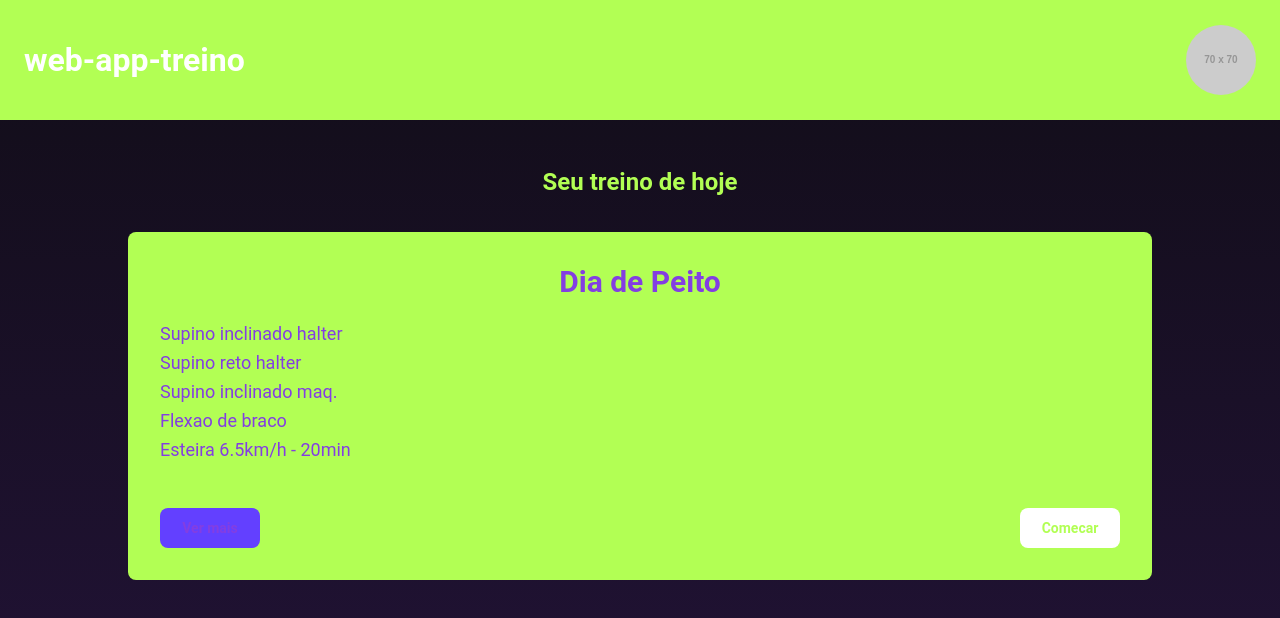
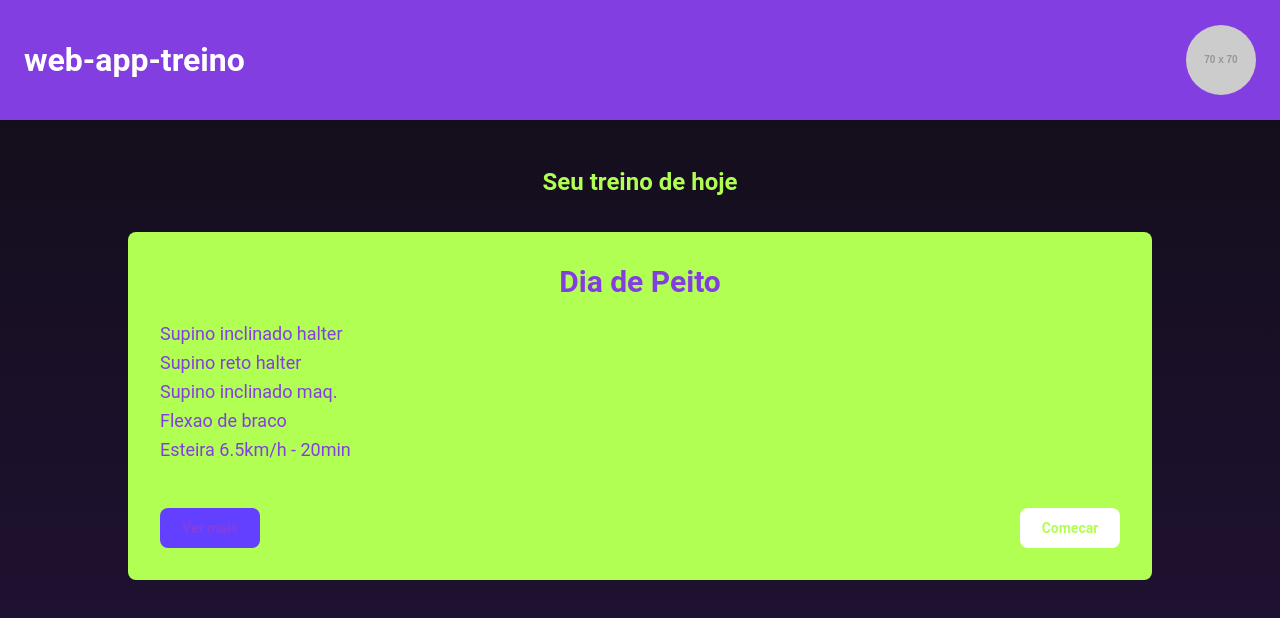
Before and after one commit to hsanfilippo/web-app-treino-front, a React (Create React App) app: page / in a window 1280 px wide. Shown: the top 618 px of the page. Built offline with nearby package versions, Linux system fonts and the light colour scheme.

Commit message:
Feat: Troca de cor de fundo do componente Header

```diff
--- a/src/components/Header/styles.ts
+++ b/src/components/Header/styles.ts
@@ -2,7 +2,7 @@ import styled from 'styled-components'
 import { cores } from '../../styles'
 
 export const Header = styled.header`
-  background-color: ${cores.corPrincipal};
+  background-color: ${cores.corSecundaria};
   height: 15vh;
 
   h1 {
```
